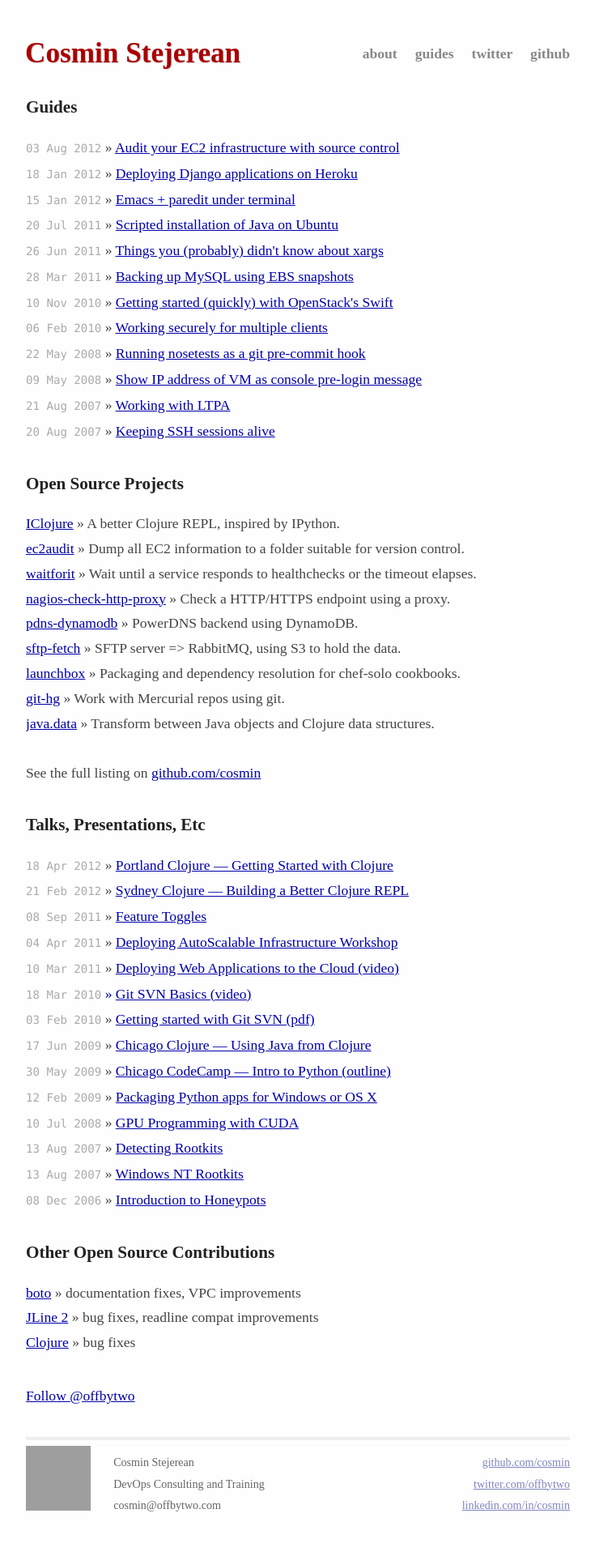
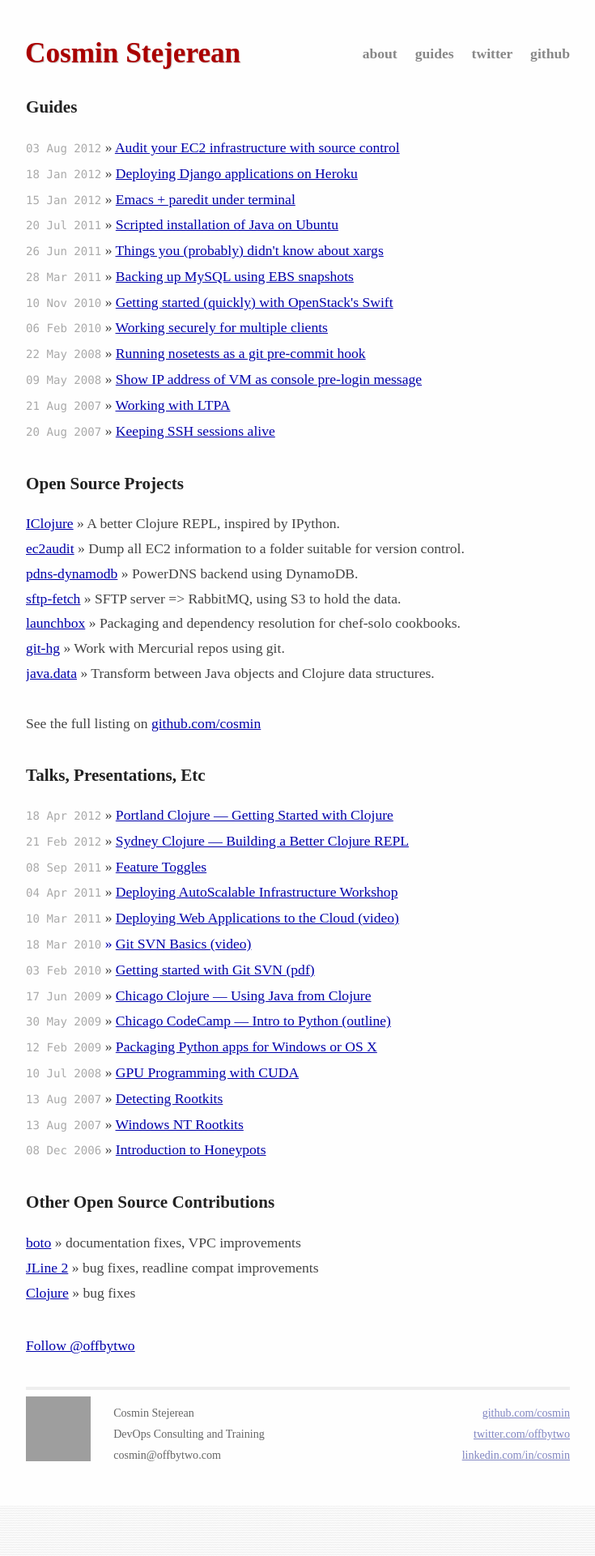
Before and after one commit to cosmin/cosmin.github.io, a Jekyll site: the page built from index.html, in a window 1280 px wide. Shown: the whole page at 81% size, without its empty margins (272-1007 px from the left). Built offline with Jekyll 4.4.1, drawn with Linux system fonts in a browser that asks for light colours; comment, search, counter and statistics services are not loaded; after the commit the page ends 1859 px from its top, so only the background shows below that; grey boxes are pictures that could not be loaded.

Commit message:
prune list of open source projects a bit

```diff
--- a/index.html
+++ b/index.html
@@ -20,8 +20,6 @@ title: Cosmin Stejerean
   <ul class="posts">
     <li><a href="http://www.iclojure.com/">IClojure</a> &raquo; A better Clojure REPL, inspired by IPython.</li>
     <li><a href="http://github.com/SimpleFinance/ec2audit">ec2audit</a> &raquo; Dump all EC2 information to a folder suitable for version control.</li>
-    <li><a href="http://github.com/SimpleFinance/waitforit">waitforit</a> &raquo; Wait until a service responds to healthchecks or the timeout elapses.</li>
-    <li><a href="http://github.com/SimpleFinance/nagios-check-http-proxy">nagios-check-http-proxy</a> &raquo; Check a HTTP/HTTPS endpoint using a proxy.</li>
     <li><a href="http://github.com/SimpleFinance/pdns-dynamodb">pdns-dynamodb</a> &raquo; PowerDNS backend using DynamoDB.</li>
     <li><a href="http://github.com/SimpleFinance/sftp-fetch">sftp-fetch</a> &raquo; SFTP server => RabbitMQ, using S3 to hold the data.</li>
     <li><a href="http://github.com/SimpleFinance/launchbox">launchbox</a> &raquo; Packaging and dependency resolution for chef-solo cookbooks.</li>
```
